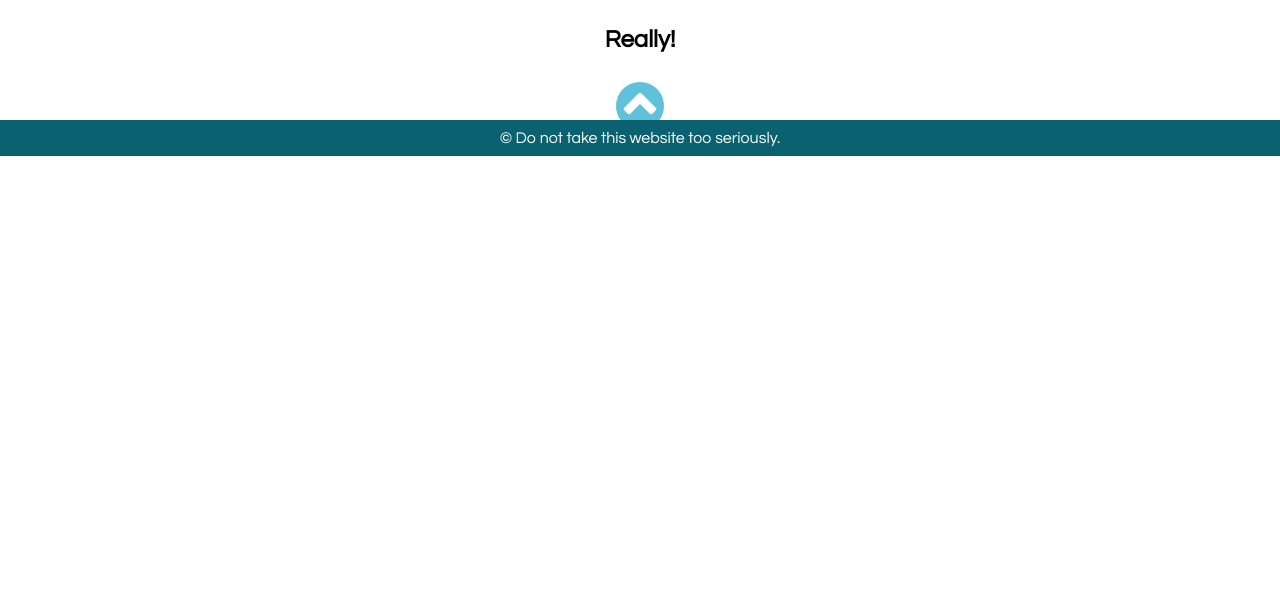
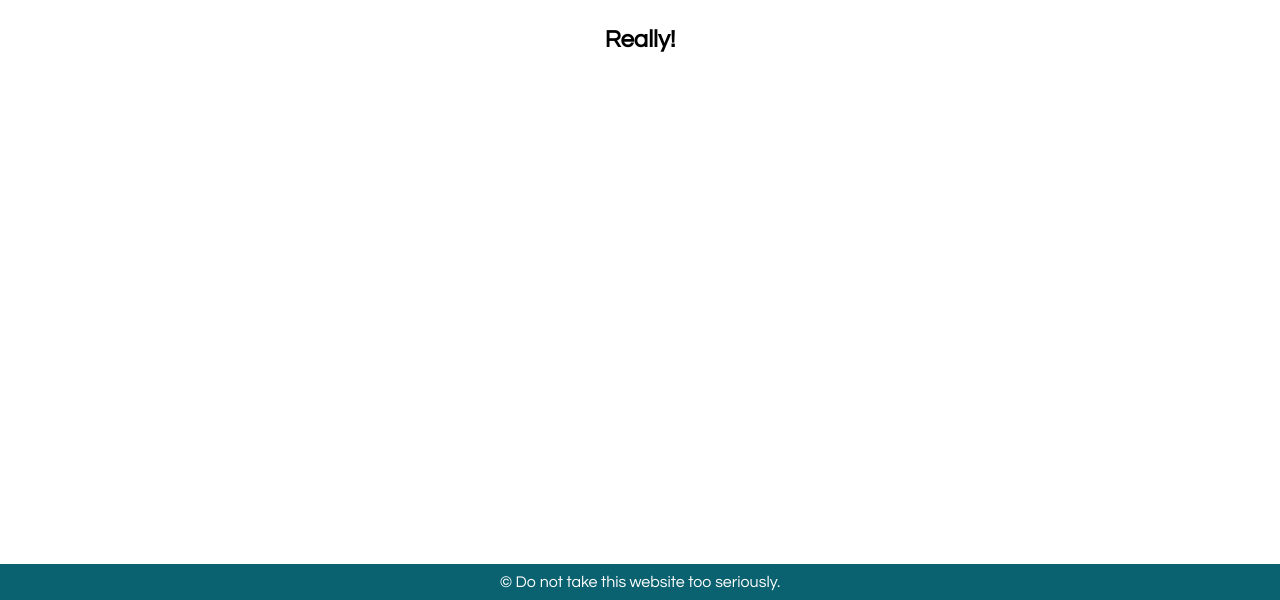
Before and after one commit to xMOINx/xmoinx.github.io, a plain HTML site: page index.html in a window 1280 px wide. Shown: the part 200-800 px from the top of the page. Drawn offline with Linux system fonts and the light colour scheme.

Commit message:
update index.html, sstylesheet.cs and README.md

```diff
--- a/index.html
+++ b/index.html
@@ -14,14 +14,16 @@
         <div id="body">
                 <div id="text">
                     <div id="center_text">
-			    <h2 id="untertitel">
+			    <h2 id="subtitle">
                             There is nothing to see here...
                         </h2>
                         <h2>
                             Really!
                         </h2>
                     </div>
-                    <a href="#top" id="toTop"><img src="nachOben.png"></a>
+                    <!--
+                        <a href="#top" id="toTop"><img src="nachOben.png"></a>
+                    -->
                 </div>
             </div>
         </div>
--- a/stylesheet.css
+++ b/stylesheet.css
@@ -1,7 +1,11 @@
+html, body {
+    height: 100%;
+  }
+
 body {
+    display: flex;
+    flex-direction: column;
     margin: 0;
-    min-height:100%;
-    position:relative;
     font-family: 'Century Gothic';
 }
 
@@ -11,6 +15,7 @@ h1 {
 
 #body {
     text-align: center;
+    flex: 1 0 auto;
 }
 
 #mp4 {
@@ -38,7 +43,7 @@ h1 {
     margin-bottom: 0;
 }
 
-#untertitel {
+#subtitle {
     font-size: 36px;
 }
 
@@ -92,13 +97,11 @@ header {
 footer {
     margin: 0;
     background-color: #0a6170;
-    position: absolute;
-    left: 0 ; right: 0; bottom: 0;
-    height:[footer-height];
     padding: 3px;
     padding-top: 10px;
     padding-bottom: 10px;
     text-align: center;
+    flex-shrink: 0;
 }
 
 #text {
@@ -127,7 +130,7 @@ p {
         font-size: 34px;
     }
 
-    #untertitel {
+    #subtitle {
         font-size: 26px;
     }
 
```
Also changed, not shown: 1 other file.
